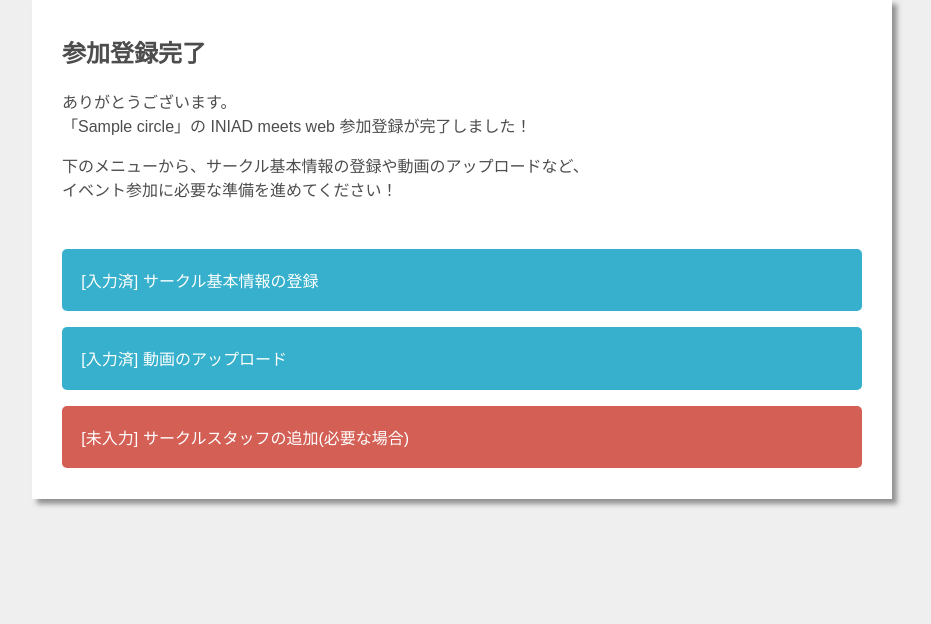
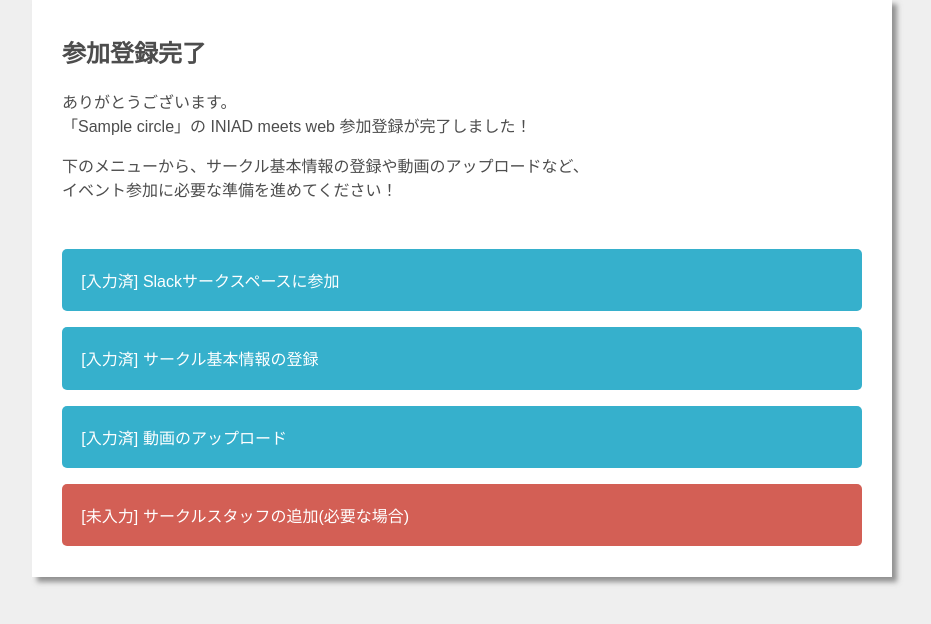
Before and after one commit to ayame-q/iniad-meets-web, a Django app: page /circle/admin/00000000-0000-0000-0000-000000000001 in a window 1280 px wide. Shown: the part 119-743 px from the top of the page, without its empty margins (178-1109 px from the left). Run offline with Django 3.2, Linux system fonts and the light colour scheme; a user stored in the database is signed in; tables that the repository leaves empty hold one stand-in row (values such as "Sample post"); parts of the project's set-up code (start-up, migrations or seed data) failed here and were passed over; some libraries are stand-ins or nearby versions; some web fonts are replaced.

Commit message:
Slack参加リンクを追加

```diff
--- a/server/meets/templates/meets/circle/admin/menu.html
+++ b/server/meets/templates/meets/circle/admin/menu.html
@@ -26,6 +26,25 @@
         gtag('config', 'UA-163289416-1');
     </script>
     <script>
+        const checkIsSlackJoined = () => {
+            fetch("{% url 'api_is_slack_joined' %}")
+                    .then((response) => {
+                        return response.json()
+                    })
+                    .then((result) => {
+                        if (result.is_slack_joined){
+                            document.getElementById("slack-link").classList.add("finished")
+                        } else {
+                            setTimeout(checkMovieUploaded, 1000)
+                        }
+                    })
+        }
+        const openSlackJoin = () => {
+            openMovieFormAt = new Date()
+            if (!document.getElementById("movie-link").classList.contains("finished")){
+                setTimeout(checkIsSlackJoined, 1000)
+            }
+        }
         let openMovieFormAt = new Date()
         const checkMovieUploaded = () => {
             fetch("{% url 'api_movie_uploaded' circle.pk %}")
@@ -60,6 +79,7 @@
             イベント参加に必要な準備を進めてください！
         </p>
         <section style="margin-top: 3em">
+            <p class="task-link"><a{% if slack %} class="finished"{% endif %} id="slack-link" onclick="openMovieForm()" href="{{ slack_join_url }}" target="_blank">Slackサークスペースに参加</a></p>
             <p class="task-link">
                 <a {% if circle.pamphlet and circle.comment %}class="finished" {% elif circle.pamphlet or circle.website_url or circle.twitter_sn or circle.instagram_id or circle.comment %}class="editing" {% endif %}href="{% url 'circle_admin_info' circle.pk %}">サークル基本情報の登録</a>
             </p>
--- a/server/meets/urls.py
+++ b/server/meets/urls.py
@@ -6,6 +6,9 @@ urlpatterns = [
     #path("api/v2/user/", ),
     #path("api/v2/entry/<int:pk>"),
     path("api/v2/movie_uploaded/<uuid:pk>", views.MovieUploadedAPI.as_view(), name="api_movie_uploaded"),
+    path("api/v2/is_slack_joined", views.IsSlackJoinedAPI.as_view(), name="api_is_slack_joined"),
+    path('api/v2/slack/', views.SlackChallengeAPI.as_view(), name="slack_challenge"),
+    path('api/v2/slack/team_join', views.SlackNewUserAPI.as_view(), name="slack_new_user_join"),
     path("circle/join", views.CircleJoinView.as_view(), name="circle_join"),
     path('circle/admin/', views.CircleAdminGenericListView.as_view(), name="circle_admin"),
     path('circle/admin/<uuid:pk>', views.CircleAdminMenuView.as_view(), name="circle_admin"),
--- a/server/meets/views.py
+++ b/server/meets/views.py
@@ -11,6 +11,8 @@ from rest_framework.response import Response
 from rest_framework.views import APIView
 from rest_framework.generics import ListAPIView, CreateAPIView, RetrieveAPIView
 import json, re, csv, datetime
+from django.contrib.auth import get_user_model
+User = get_user_model()
 from .models import Entry, Circle, UserRole, ChatLog, Status
 from .serializers import CircleSerializer
 from . import forms
@@ -75,8 +77,17 @@ class CircleAdminGenericListView(CircleAdminListPageMixin, ListView):
 class CircleAdminMenuView(CircleAdminSinglePageMixin, DetailView):
     template_name = "meets/circle/admin/menu.html"
     extra_context = {
-        "movie_form_url": os.environ.get("MOVIE_FORM_URL")
+        "movie_form_url": os.environ.get("MOVIE_FORM_URL"),
+        "slack_join_url": os.environ.get("SLACK_JOIN_URL")
     }
+
+    def get_context_data(self, **kwargs):
+        context = super(CircleAdminMenuView, self).get_context_data(**kwargs)
+        if self.request.user.slack_id:
+            context["slack"] = True
+        else:
+            context["slack"] = bool(self.request.user.get_slack_info())
+        return context
 
 
 class CircleAdminInfoView(CircleAdminSinglePageMixin, UpdateView):
@@ -148,6 +159,28 @@ class MovieUploadedAPI(APIView):
         circle.movie_uploaded_at = datetime.datetime.now()
         circle.save()
         return Response({"error": False})
+
+
+class IsSlackJoinedAPI(APIView):
+    def get(self, request):
+        is_slack_joined = bool(self.request.user.slack_id)
+        return Response({"is_slack_joined": is_slack_joined})
+
+
+class SlackChallengeAPI(APIView):
+    def get(self, request):
+        challenge = request.data.get["challenge"]
+        return Response({"challenge": challenge})
+
+
+class SlackNewUserAPI(APIView):
+    def get(self, request):
+        email = request.data["profile"]["email"]
+        try:
+            user = User.object.get(email=email)
+            user.get_slack_info()
+        except User.DoesNotExist:
+            pass
 
 
 # Old views
```
